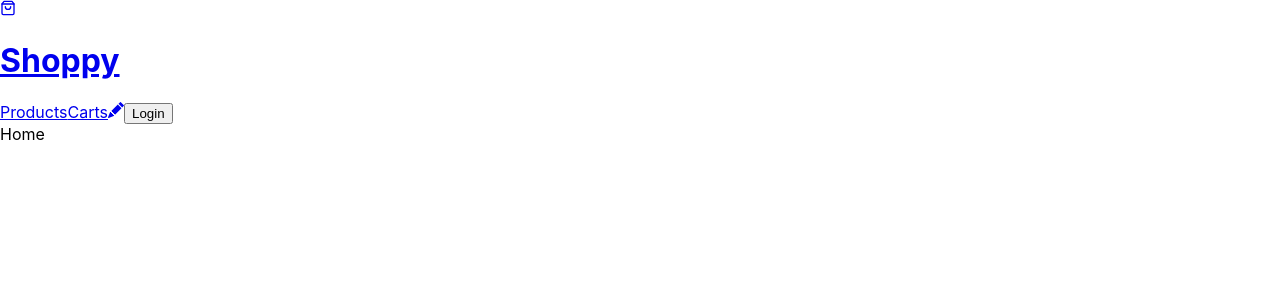
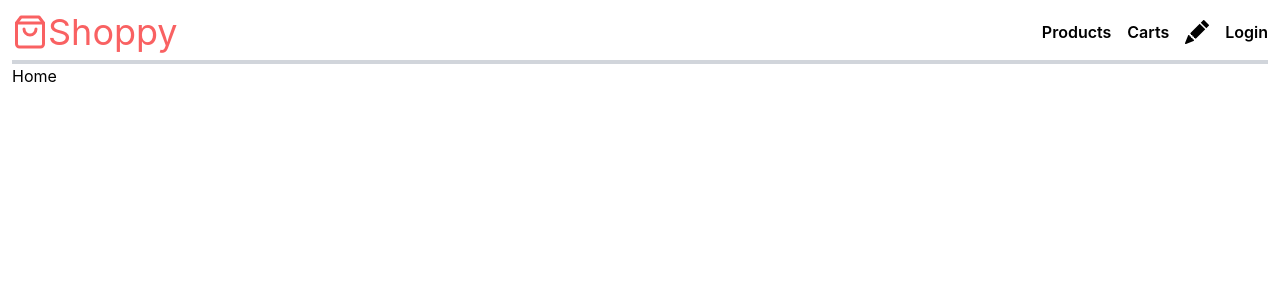
Before and after one commit to dormirMais/shoppy, a React (Create React App) app: page / in a window 1280 px wide. Shown: the top 300 px of the page. Built offline with nearby package versions, Linux system fonts and the light colour scheme.

Commit message:
[CSS] Navbar CSS적용

```diff
--- a/package.json
+++ b/package.json
@@ -38,6 +38,7 @@
     ]
   },
   "devDependencies": {
-    "eslint-config-react-app": "^7.0.1"
+    "eslint-config-react-app": "^7.0.1",
+    "tailwindcss": "^3.2.6"
   }
 }
--- a/src/components/Navbar.jsx
+++ b/src/components/Navbar.jsx
@@ -5,15 +5,15 @@
 
 export default function Navbar() {
   return (
-    <header>
-      <Link to="/">
+    <header className="flex justify-between border-b-4  border-gray-300 pb-2">
+      <Link to="/" className="flex items-center text-4xl text-brand ">
         <FiShoppingBag />
         <h1>Shoppy</h1>
       </Link>
-      <nav>
+      <nav className="flex items-center gap-4 font-semibold">
         <Link to="/products">Products</Link>
         <Link to="/carts">Carts</Link>
-        <Link to="/products/new">
+        <Link to="/products/new" className="text-2xl">
           <BsFillPencilFill />
         </Link>
         <button>Login</button>
--- a/src/index.css
+++ b/src/index.css
@@ -1,13 +1,21 @@
+@tailwind base;
+@tailwind components;
+@tailwind utilities;
+
 body {
   margin: 0;
-  font-family: -apple-system, BlinkMacSystemFont, 'Segoe UI', 'Roboto', 'Oxygen',
-    'Ubuntu', 'Cantarell', 'Fira Sans', 'Droid Sans', 'Helvetica Neue',
-    sans-serif;
+  font-family: -apple-system, BlinkMacSystemFont, "Segoe UI", "Roboto", "Oxygen", "Ubuntu", "Cantarell", "Fira Sans", "Droid Sans",
+    "Helvetica Neue", sans-serif;
   -webkit-font-smoothing: antialiased;
   -moz-osx-font-smoothing: grayscale;
+  @apply flex flex-col items-center;
+  @apply box-border p-3;
 }
 
 code {
-  font-family: source-code-pro, Menlo, Monaco, Consolas, 'Courier New',
-    monospace;
+  font-family: source-code-pro, Menlo, Monaco, Consolas, "Courier New", monospace;
 }
+
+#root {
+  @apply w-full max-w-screen-2xl;
+}
--- /dev/null
+++ b/tailwind.config.js
@@ -0,0 +1,12 @@
+/** @type {import('tailwindcss').Config} */
+module.exports = {
+  content: ["./src/**/*.{html,js,jsx}"],
+  theme: {
+    extend: {
+      colors: {
+        brand: "#F96162",
+      },
+    },
+  },
+  plugins: [],
+};
```
